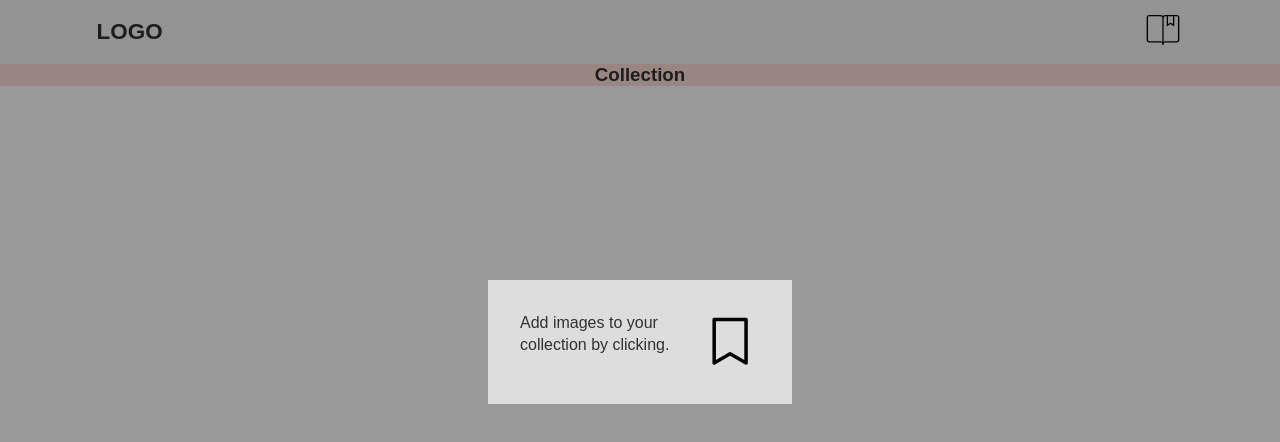
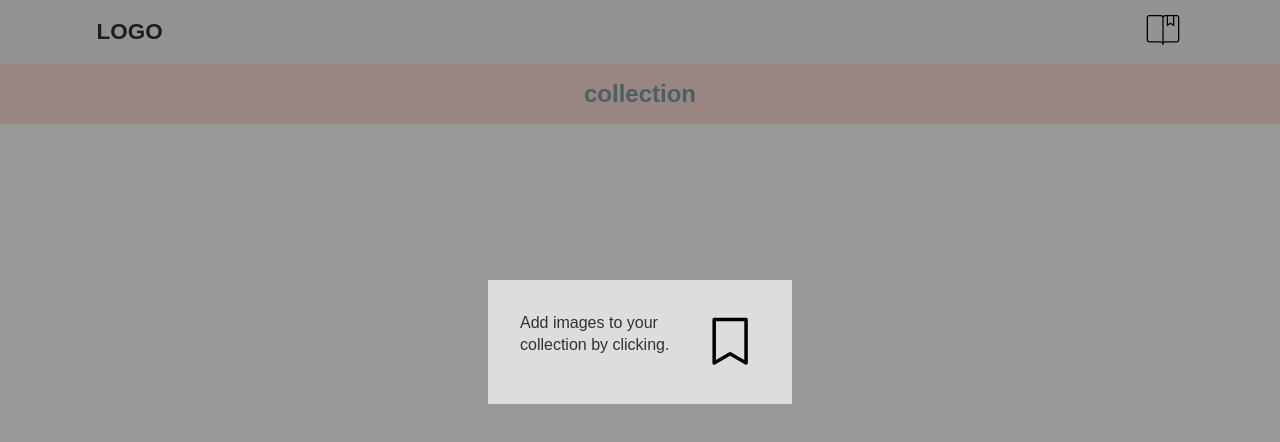
Before and after one commit to PatrikAarnivaara/sculpture, a React (Create React App) app: page /collection in a window 1280 px wide. Shown: the top 442 px of the page. Built offline with nearby package versions, Linux system fonts and the light colour scheme.

Commit message:
adjusted css for Heading

```diff
--- /dev/null
+++ b/src/UI/Heading/Heading.css
@@ -0,0 +1,12 @@
+.heading-wrapper {
+	padding: 1em;
+}
+
+.heading-content {
+	display: flex;
+	align-items: center;
+}
+
+.heading-content h2 {
+	color: #7c9fa6;
+}
--- a/src/UI/Heading/Heading.jsx
+++ b/src/UI/Heading/Heading.jsx
@@ -1,11 +1,14 @@
 import React from 'react';
+import './Heading.css'
 
 const Heading = () => {
-    return (
-        <div>
-            <h3>Collection</h3>
-        </div>
-    );
+	return (
+		<div className="heading-wrapper">
+			<div className="heading-content">
+				<h2>collection</h2>
+			</div>
+		</div>
+	);
 };
 
 export default Heading;
--- a/src/UI/Modal/Modal.css
+++ b/src/UI/Modal/Modal.css
@@ -19,7 +19,7 @@
 	margin: auto;
 	padding: 2em;
 	max-width: 300px;
-	max-height: 20vh;
+	max-height: 25vh;
 	line-height: 1.4;
 }
 
--- a/src/UI/SearchFilterSort/SearchFilterSort.css
+++ b/src/UI/SearchFilterSort/SearchFilterSort.css
@@ -1,14 +1,15 @@
 .search-filter-sort {
 	background-color: #ffddd7;
+	min-height: 60px;
 	width: 100%;
 }
 
 .wrapper {
 	display: flex;
+	flex-direction: row;
 	flex-wrap: wrap;
-	flex-direction: row;
 	align-items: center;
-	justify-content: space-around;
+	justify-content: space-evenly;
 	max-width: 1170px;
 }
 
--- a/src/components/sculpture/Sculpture.jsx
+++ b/src/components/sculpture/Sculpture.jsx
@@ -32,7 +32,7 @@ const Sculpture = () => {
 		<div>
 			<SearchFilterSort
 				layout={
-					<div>
+					<React.Fragment>
 						<Searchbar />
 						<div>
 							<Dropdown list={<Filter items={listCategories} />} icon={filterIcon} />
@@ -49,7 +49,7 @@ const Sculpture = () => {
 								test={setTest}
 							/>
 						</div>
-					</div>
+					</React.Fragment>
 				}
 			/>
 			{listFilteredSculptures <= 0 ? (
```
